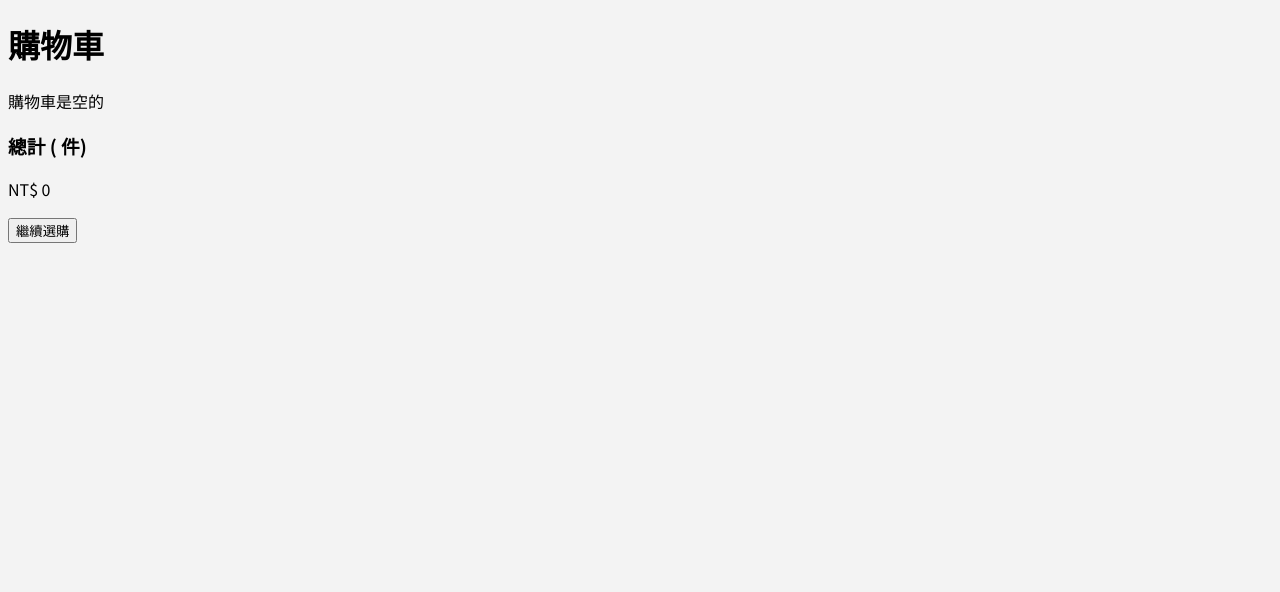
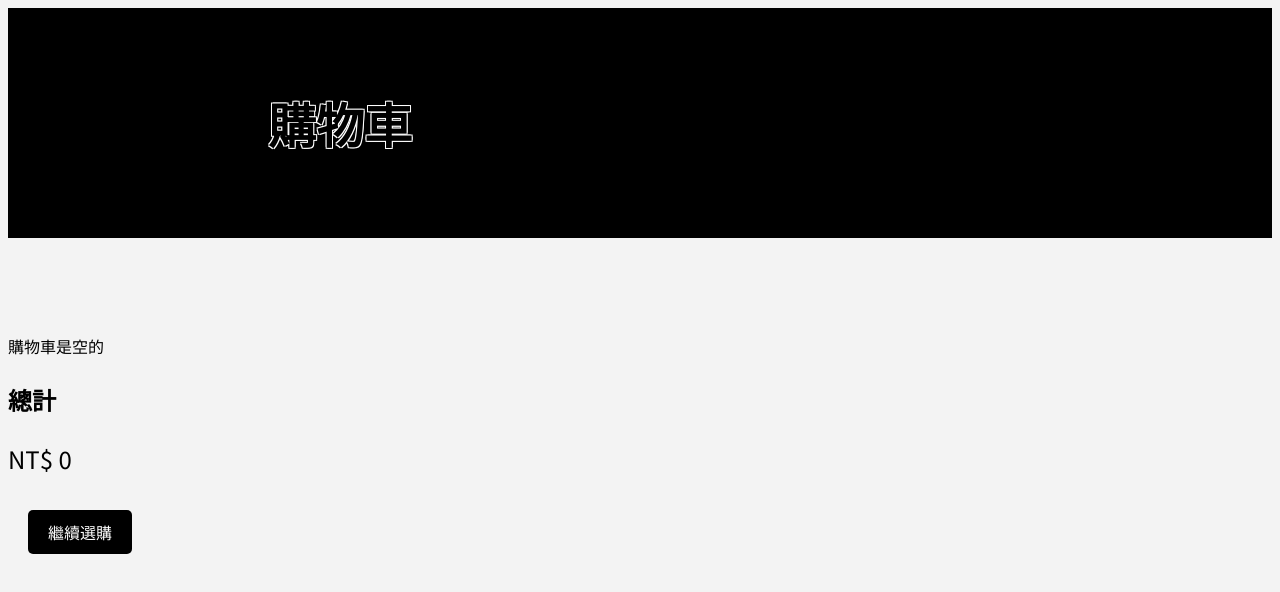
Before and after one commit to wei-lee-95/1131SAD, a Vue app in the folder front/: page /cart in a window 1280 px wide. Shown: the top 592 px of the page. Built offline with nearby package versions, Linux system fonts and the light colour scheme.

Commit message:
Update ShoppingCart.vue

```diff
--- a/front/src/components/ShoppingCart.vue
+++ b/front/src/components/ShoppingCart.vue
@@ -1,31 +1,35 @@
 <template>
-  <div class="ShoppingCart">
-    <header>
-      <h1>購物車</h1>
+  <div id="ShoppingCart">
+    <header class = "ShoppingCart-header">
+      <h1 class="title">購物車</h1>
     </header>
-
-    <div v-for="(item, index) in cartItems" :key="index" class="cart-item">
-      <img :src="item.image" alt="餐點圖片" />
-      <div class="item-info">
-        <h2>{{ item.name }}</h2>
-        <p>{{ item.customizations }}</p>
-        <p>單價：NT$ {{ item.price }}</p>
-        <div class="item-actions">
-          <button @click="decrementQuantity(item)">-</button>
-          <span>{{ item.quantity }}</span>
-          <button @click="incrementQuantity(item)">+</button>
-          <button @click="removeItem(item)">移除</button>
+    <main class="cart">
+      <div v-for="(item, index) in cartItems" :key="index" class="cart-item">
+        <div class="item-card">
+          <img :src="item.image" alt="餐點圖片" class="item-image"/>
+          <div class="item-info-container">
+            <div class="item-info">
+              <h2 class="item-name">{{ item.name }}</h2>
+              <p>{{ item.customizations }}</p>
+              <p class="item-price">單價：NT$ {{ item.price }}</p>
+              <div class="quantity-selector">
+                <button class="quantity-button" @click="decrementQuantity(item)">-</button>
+                <div class="quantity-display">{{ item.quantity }}</div>
+                <button class="quantity-button" @click="incrementQuantity(item)">+</button>
+                <button class="remove-meal-button" @click="removeItem(item)">移除</button>
+              </div>
+            </div>
+          </div>
         </div>
       </div>
-    </div>
-
+    </main>
     <div class="summary">
       <p v-if="cartItems.length === 0">購物車是空的</p>
-      <h3>總計 ({{ totalItems }} 件)</h3>
-      <p>NT$ {{ totalAmount }}</p>
+      <h3 class="item-total">總計 {{ totalItems }} </h3>
+      <p class="item-total">NT$ {{ totalAmount }}</p>
       <div class="actions">
-        <button @click="continueShopping">繼續選購</button>
-        <button v-if="cartItems.length > 0" @click="goToCheckout">前往結算</button>
+        <button class="next-button" @click="continueShopping">繼續選購</button>
+        <button v-if="cartItems.length > 0" class="next-button" @click="goToCheckout">前往結算</button>
       </div>
     </div>
   </div>
@@ -71,5 +75,133 @@ export default {
 </script>
 
 <style>
-/* 可自訂購物車樣式 */
+@import url('https://fonts.googleapis.com/css2?family=Noto+Sans+TC:wght@400;700&display=swap');
+body {
+  background-color: #F3F3F3;
+  font-family: 'Noto Sans TC', sans-serif;
+}
+.ShoppingCart-header {
+  display: flex;
+  justify-content: center;
+  align-items: center;
+  padding: 80px;
+  margin-bottom: 80px;
+  background-color: black;
+}
+.title {
+  margin: 0;
+  font-size: 3em;
+  font-family: 'Noto Sans TC',san serif;
+  color: black;
+  margin-right: 600px;
+  text-shadow:
+    -1px -1px 0 white,
+    1px -1px 0 white,
+    -1px 1px 0 white,
+    1px 1px 0 white;
+}
+.cart {
+  display: flex;
+  flex-direction: column;
+  align-items: center;
+}
+.item-info-container {
+  display: flex;
+  justify-content: center;
+  width: 100%;
+}
+.item-info {
+  display: flex;
+  justify-content: flex-start;
+  align-items: flex-start;
+  width: 1800px;
+}
+.item-card {
+  flex-grow: 0;
+  width: 900px;
+  height: 120px;
+  border: 1px solid #ddd;
+  border-radius: 5px;
+  padding: 15px;
+  margin: 10px;
+  box-shadow: 0 4px 8px rgba(0, 0, 0, 0.1);
+  display: flex;
+  flex-direction: column;
+  align-items: center;
+  justify-content: space-between;
+}
+.item-image {
+  justify-content: flex-start;
+  width: 80px;
+  height: 80px;
+  border-radius: 10px;
+  margin-bottom: 15px;
+}
+.item-info {
+  text-align: center;
+}
+.item-name {
+  font-size: 1.5em;
+  margin: 0;
+  font-family: 'Noto Sans TC', sans-serif;
+}
+.item-price {
+  font-size: 1.2em;
+  color: #333;
+}
+.quantity-selector {
+  margin:10px;
+  display: flex;
+  align-items: center;
+  justify-content: center;
+  gap: 10px;
+}
+.quantuty-button {
+  padding: 10px 20px;
+  background-color: black;
+  color: white;
+  border: none;
+  border-radius: 5px;
+  cursor: pointer;
+  font-size: 1em;
+  margin-top: 10px;
+  font-family: 'Noto Sans TC', sans-serif;
+}
+.remove-meal-button {
+  padding: 4px 7px;
+  background-color: #fc6b6b;
+  color: white;
+  border: none;
+  border-radius: 5px;
+  cursor: pointer;
+  font-size: 0.7em;
+  margin-top: 5px;
+  justify-items: center;
+  font-family: 'Noto Sans TC', sans-serif;
+}
+.remove-meal-button:hover {
+  background-color: #ff3737;
+  color: white;
+}
+.item-total {
+  font-size: 1.5em;
+  margin: 5;
+  font-family: 'Noto Sans TC', sans-serif;
+}
+.next-button {
+  margin: 20px;
+  padding: 10px 20px;
+  background-color: black;
+  color: white;
+  border: none;
+  border-radius: 5px;
+  cursor: pointer;
+  font-size: 1em;
+  margin-top: 10px;
+  font-family: 'Noto Sans TC', sans-serif;
+}
+.next-button:hover {
+  background-color: #D2D2D2;
+  color: black;
+}
 </style>
```
